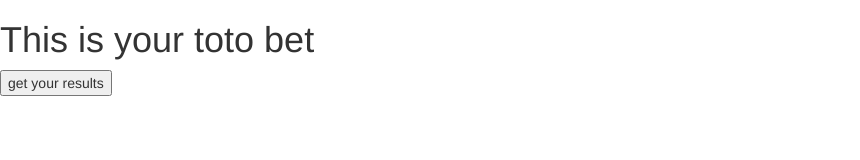
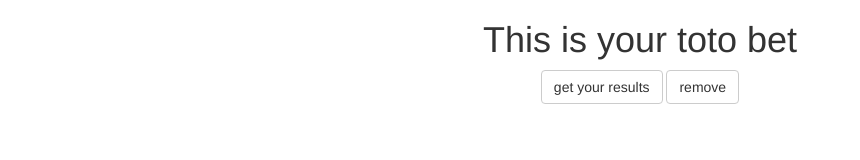
Before and after one commit to pyotoru/toto-app, a website: page toto.html in a window 1280 px wide. Shown: the whole page, without its empty margins (0-860 px from the left). Drawn offline with nearby package versions, Linux system fonts and the light colour scheme.

Commit message:
upgrades

```diff
--- a/toto.html
+++ b/toto.html
@@ -2,6 +2,7 @@
     integrity="sha384-BVYiiSIFeK1dGmJRAkycuHAHRg32OmUcww7on3RYdg4Va+PmSTsz/K68vbdEjh4u" crossorigin="anonymous" />
 
 <!DOCTYPE html>
+<div class="container-fluid">
     <html lang="en">
     <head>
         <meta charset="UTF-8">
@@ -9,13 +10,16 @@
         <meta name="viewport" content="width=device-width, initial-scale=1.0">
         <title>Toto app</title>
     </head>
-<body>
+    <body class="text-center">
         <h1>This is your toto bet</h1>
-    <button type="button" onclick="getRandom()">get your results</button>
+        <input class="btn btn-default" type="button" value="get your results" onclick="getRandom()"></button>
+        <input class="btn btn-default" type="button" value="remove" onclick="removeAll()">
+
         </br></br>
-    <div id="result">
+        <div id="result1">
         </div>
         <script src="./toto.js">
         </script>
     </body>
     </html>
+</div>
--- a/toto.js
+++ b/toto.js
@@ -17,5 +17,10 @@ function getRandom() {
 	for (i = 0; i <= 12; i++) {
 		result.push(returnRandom());
 	}
-	document.getElementById("result").innerHTML = result;
+	document.getElementById("result1").innerHTML = result;
+	result = [];
 }
+
+function removeAll() {
+	document.getElementById("result1").innerHTML = [];
+}
```
Lines whose indentation alone changed are shown as unchanged.
